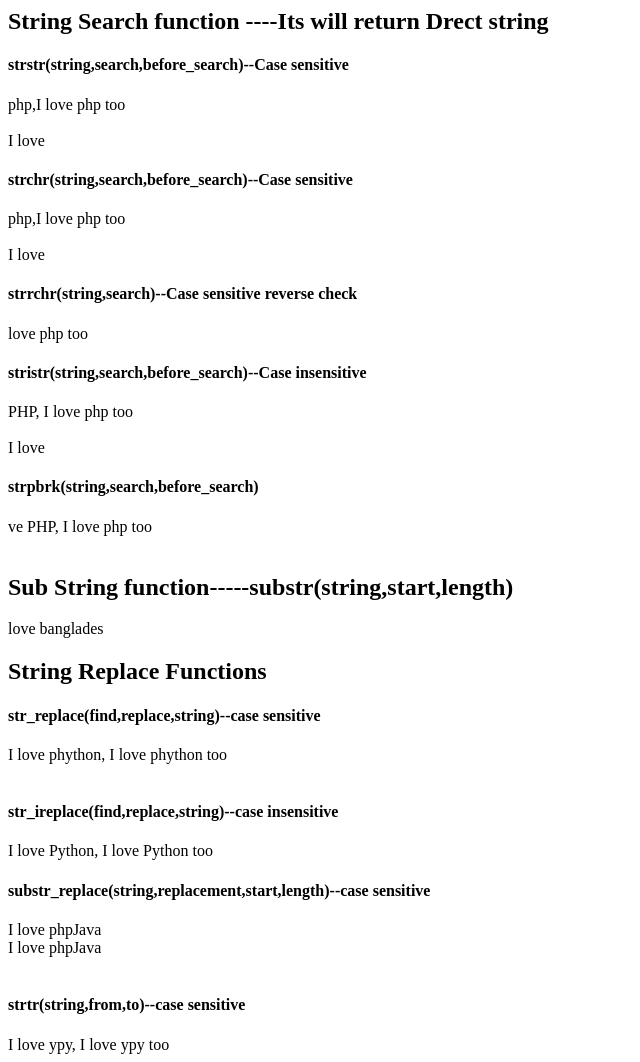
After one commit to mhmonoar/besic-php, a PHP site: page /24stringsearch-substring-stringreplace-stringcompare.php in a window 1280 px wide. The commit adds this page. Shown: the whole page, without its empty margins (0-640 px from the left). Run offline with PHP 8.4, Linux system fonts and the light colour scheme.

Commit message:
Modified 23 file and add 24 file

```diff
--- /dev/null
+++ b/24stringsearch-substring-stringreplace-stringcompare.php
@@ -0,0 +1,90 @@
+<?php
+	echo "<h2>String Search function  ----Its will return Drect string </h2>";
+	////
+	/*
+	before_search optinal paramitter
+	before search value true and false by deafult value false
+	*/
+
+	//////////First 3 function are case sensitive///////////////
+	$a = "I love php,I love php too";
+
+	echo "<h4>strstr(string,search,before_search)--Case sensitive</h4>";
+	echo strstr($a,"php"); ///its will return first search before string
+	///
+	echo "<br>";
+	echo "<br>";
+	///
+	echo strstr($a,"php",true); ///its will return first search after string
+	////
+	echo "<h4>strchr(string,search,before_search)--Case sensitive</h4>";
+	echo strchr($a,"php"); ///its will return first search before string
+	///
+	echo "<br>";
+	echo "<br>";
+	////
+	///
+	echo strchr($a,"php",true); ///its will return first search after string
+	////
+	echo "<h4>strrchr(string,search)--Case sensitive reverse check</h4>";
+	////
+	echo strrchr($a,"love"); ///reverse order check and return from search
+	echo "<br>";
+	//////////////////those function is not case sensitive///////////////
+	$b = "I love PHP, I love php too";
+	echo "<h4>stristr(string,search,before_search)--Case insensitive</h4>";
+	echo stristr($b,"php"); ///its will return first search before string
+	///
+	echo "<br>";
+	echo "<br>";
+	///
+	echo stristr($b,"php",true); ///its will return first search after string
+	////
+	echo "<h4>strpbrk(string,search,before_search)</h4>";
+	echo strpbrk($b, "v");//character search to after string retrun
+	echo "<br>";
+	echo "<br>";
+	////////////////////////////end//////////////////////////////
+
+
+	echo "<h2>Sub String function-----substr(string,start,length)</h2>";
+
+	/*
+		if You need to cut some string and make a sub string then use this function
+	*/
+	$str = "I love bangladesh and this is so beatutiful";
+
+	echo substr($str,1,15);
+
+	/////////////////////String Replace/////////////////
+	echo "<h2>String Replace Functions</h2>";
+	/////////////////////
+
+	$strReplace= "I love php, I love php too";
+	echo "<h4>str_replace(find,replace,string)--case sensitive</h4>";
+	echo str_replace("php","phython",$strReplace); ///replace php with phython
+	echo "<br>";
+	echo "<br>";
+	//////////////////
+	echo "<h4>str_ireplace(find,replace,string)--case insensitive</h4>";
+	echo str_ireplace("Php", "Python", $strReplace);
+
+	////////////////////
+	echo "<h4>substr_replace(string,replacement,start,length)--case sensitive</h4>";
+	//start menas up to(porjonto)
+	//Length means start point to end
+	///////////////////////////////////////
+	echo substr_replace($strReplace,"Java",10); // there 10 to start and add jave then end
+	echo "<br>";
+	echo substr_replace($strReplace,"Java",10,20); // there 10 character after upto 20 character replace Java
+	echo "<br>";
+	echo "<br>";
+	//////////////////////////////////////
+	echo "<h4>strtr(string,from,to)--case sensitive</h4>";
+	/*
+		*first paramitter search paramitter
+		*second paramitter replace paramitter
+	*/
+
+	echo strtr($strReplace,"hp", "py")
+?>
```
Also changed, not shown: 23strsplit-chunksplit-strcase-strserch-strfind.php (+18 -3 lines).
